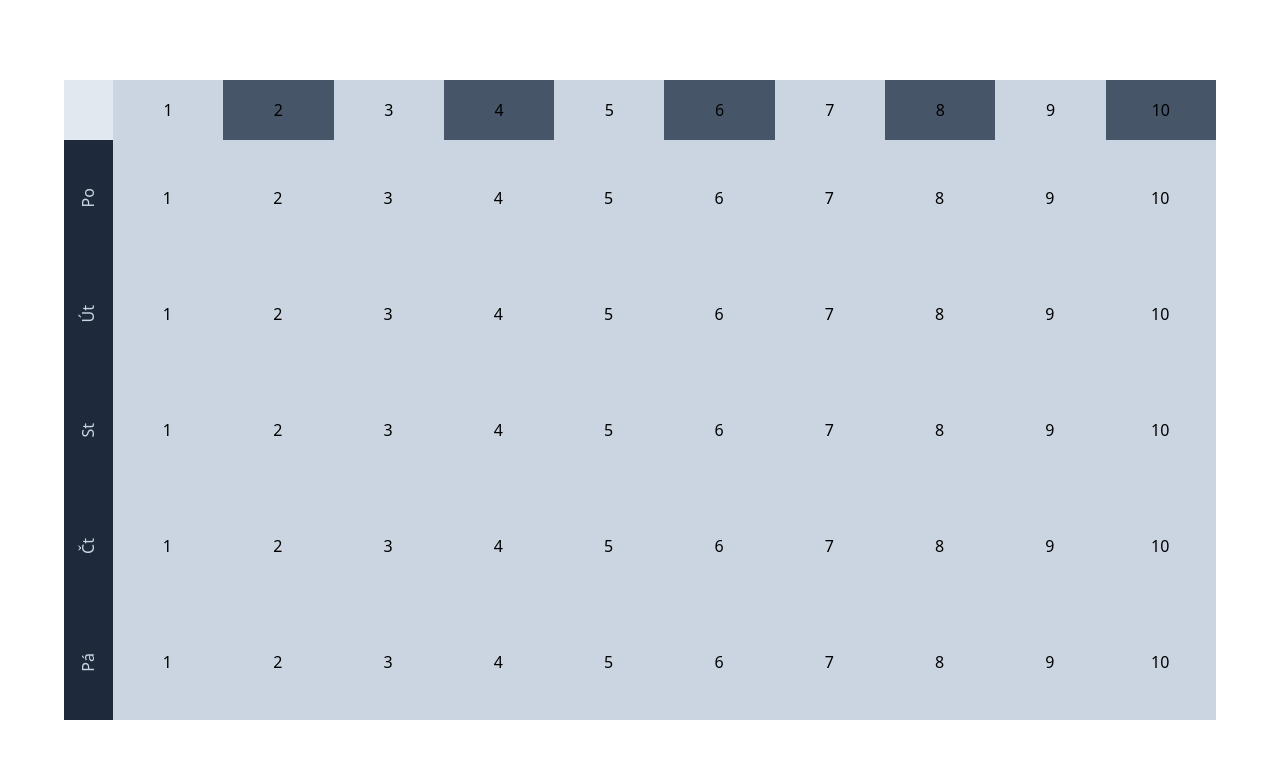
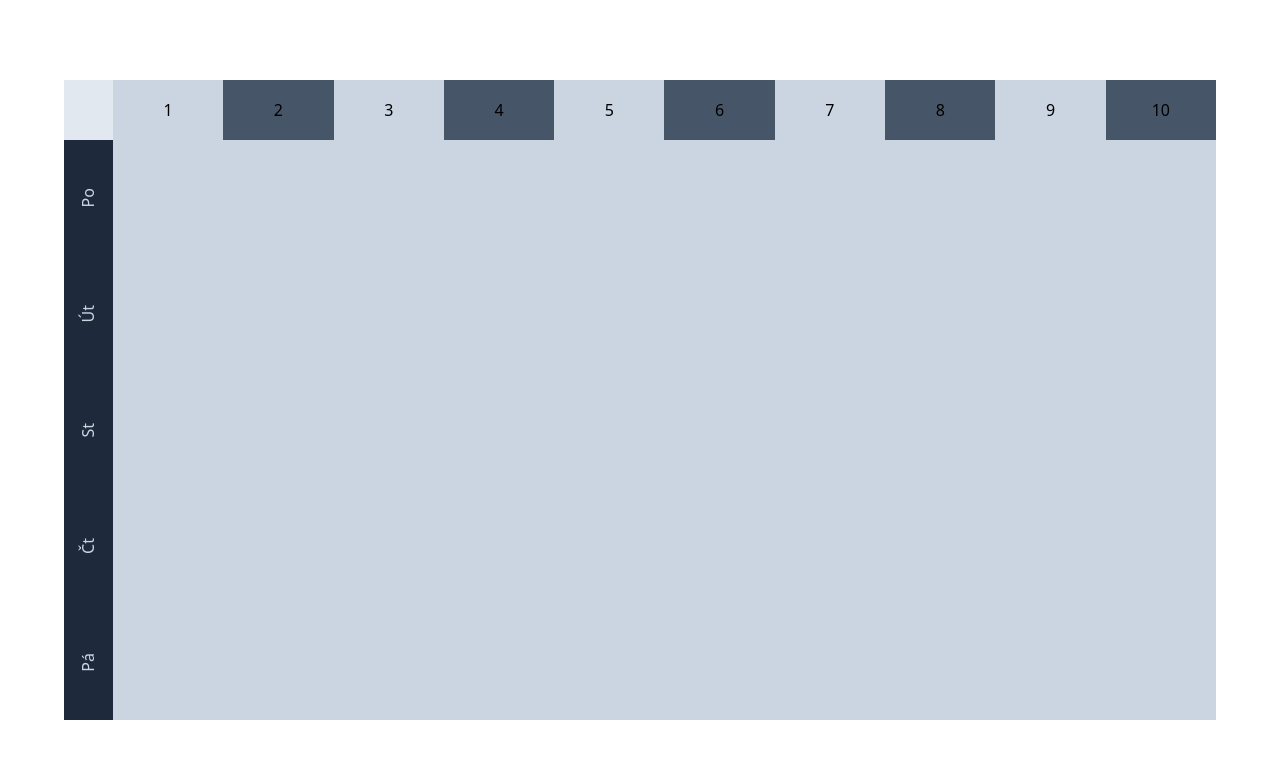
Before and after one commit to hoangviet97/scheduler, a React app: page / in a window 1280 px wide. Shown: the top 758 px of the page. Built offline with nearby package versions, Linux system fonts and the light colour scheme.

Commit message:
Added context for data and modal manipulation

```diff
--- a/package.json
+++ b/package.json
@@ -13,6 +13,7 @@
     "antd": "^5.1.6",
     "css-loader": "^6.7.3",
     "dayjs": "^1.11.7",
+    "framer-motion": "^8.5.3",
     "postcss-loader": "^7.0.2",
     "react": "^18.2.0",
     "react-dom": "^18.2.0",
--- a/src/App.tsx
+++ b/src/App.tsx
@@ -1,12 +1,22 @@
 import React from "react";
 import { FunctionComponent } from "react";
 import ScheduleTable from "./components/scheduleTable/ScheduleTable";
+import Modal from "./components/modal/Modal";
+import DataProvider from "./context/DataContext";
+import ModalProvider from "./context/ModalContext";
 
 const App: FunctionComponent = () => {
   return (
-    <div className="w-[100%] h-[100%]">
-      <ScheduleTable />
-    </div>
+    <DataProvider>
+      <ModalProvider>
+        <div className="w-[100%] h-[100%]">
+          <ScheduleTable />
+          <Modal>
+            <div>ff</div>
+          </Modal>
+        </div>
+      </ModalProvider>
+    </DataProvider>
   );
 };
 
--- /dev/null
+++ b/src/components/dayCell/DayCell.tsx
@@ -0,0 +1,13 @@
+import React, { useContext } from "react";
+import { ModalContext } from "../../context/ModalContext";
+interface Props {
+  id: number;
+  data: any;
+}
+
+const DayCell = ({ id, data }: Props) => {
+  const modalState = useContext(ModalContext);
+  return <div onClick={() => modalState?.setOpen(true)} className={`bg-slate-300 w-[10%] flex border-r-[1px] border-b-[1px] border-slate-300 items-center justify-center ${id % 2 === 0 ? "bg-slate-100" : "bg-slate-200"} hover:bg-sky-300 cursor-pointer`}></div>;
+};
+
+export default DayCell;
--- a/src/components/dayRow/DayRow.tsx
+++ b/src/components/dayRow/DayRow.tsx
@@ -1,4 +1,5 @@
 import React from "react";
+import DayCell from "../dayCell/DayCell";
 
 interface Props {
   data: any;
@@ -15,9 +16,7 @@ const DayRow = ({ data: { id, name, cols } }: Props) => {
       </div>
       <div className="flex jusitfy-between w-[100%]">
         {cols.map((item: any, index: number) => (
-          <div key={index} className={`bg-slate-300 w-[10%] flex border-r-[1px] border-b-[1px] border-slate-300 items-center justify-center ${id % 2 === 0 ? "bg-slate-100" : "bg-slate-200"}`}>
-            {item.id}
-          </div>
+          <DayCell key={index} id={id} data={item} />
         ))}
       </div>
     </div>
--- /dev/null
+++ b/src/components/modal/Modal.tsx
@@ -0,0 +1,26 @@
+import React, { useState, useContext } from "react";
+import { motion, AnimatePresence } from "framer-motion";
+import { ModalContext } from "../../context/ModalContext";
+
+interface Props {
+  children: JSX.Element;
+}
+
+const Modal = ({ children }: Props) => {
+  const modalState = useContext(ModalContext);
+  return (
+    <AnimatePresence>
+      {modalState?.open && (
+        <>
+          <motion.div initial={{ opacity: 0 }} animate={{ opacity: 1, transition: { duration: 0.2 } }} exit={{ opacity: 0 }} className="modal-backdrop fixed h-[100vh] w-[100vw] top-0 left-0 bg-black-rgba" onClick={() => modalState.setOpen(false)}>
+            <motion.div initial={{ opacity: 0, scale: 0 }} animate={{ opacity: 1, scale: 1, transition: { delay: 0.2, duration: 0.2 } }} exit={{ scale: 0 }} className="modal-content-wrapper bg-slate-100 w-[500px] h-[500px] fixed m-auto top-0 left-0 right-0 bottom-0">
+              <motion.div className="modal-content">{children}</motion.div>
+            </motion.div>
+          </motion.div>
+        </>
+      )}
+    </AnimatePresence>
+  );
+};
+
+export default Modal;
--- a/src/components/scheduleTable/ScheduleTable.tsx
+++ b/src/components/scheduleTable/ScheduleTable.tsx
@@ -1,89 +1,9 @@
-import React from "react";
+import React, { useContext } from "react";
 import DayRow from "../dayRow/DayRow";
+import { DataContext } from "../../context/DataContext";
 
 const ScheduleTable = () => {
-  const weekdays = [
-    {
-      id: 1,
-      name: "Pondělí",
-      cols: [
-        { id: 1, items: [] },
-        { id: 2, items: [] },
-        { id: 3, items: [] },
-        { id: 4, items: [] },
-        { id: 5, items: [] },
-        { id: 6, items: [] },
-        { id: 7, items: [] },
-        { id: 8, items: [] },
-        { id: 9, items: [] },
-        { id: 10, items: [] }
-      ]
-    },
-    {
-      id: 2,
-      name: "Úterý",
-      cols: [
-        { id: 1, items: [] },
-        { id: 2, items: [] },
-        { id: 3, items: [] },
-        { id: 4, items: [] },
-        { id: 5, items: [] },
-        { id: 6, items: [] },
-        { id: 7, items: [] },
-        { id: 8, items: [] },
-        { id: 9, items: [] },
-        { id: 10, items: [] }
-      ]
-    },
-    {
-      id: 3,
-      name: "Středa",
-      cols: [
-        { id: 1, items: [] },
-        { id: 2, items: [] },
-        { id: 3, items: [] },
-        { id: 4, items: [] },
-        { id: 5, items: [] },
-        { id: 6, items: [] },
-        { id: 7, items: [] },
-        { id: 8, items: [] },
-        { id: 9, items: [] },
-        { id: 10, items: [] }
-      ]
-    },
-    {
-      id: 4,
-      name: "Čtvrtek",
-      cols: [
-        { id: 1, items: [] },
-        { id: 2, items: [] },
-        { id: 3, items: [] },
-        { id: 4, items: [] },
-        { id: 5, items: [] },
-        { id: 6, items: [] },
-        { id: 7, items: [] },
-        { id: 8, items: [] },
-        { id: 9, items: [] },
-        { id: 10, items: [] }
-      ]
-    },
-    {
-      id: 5,
-      name: "Pátek",
-      cols: [
-        { id: 1, items: [] },
-        { id: 2, items: [] },
-        { id: 3, items: [] },
-        { id: 4, items: [] },
-        { id: 5, items: [] },
-        { id: 6, items: [] },
-        { id: 7, items: [] },
-        { id: 8, items: [] },
-        { id: 9, items: [] },
-        { id: 10, items: [] }
-      ]
-    }
-  ];
+  const data = useContext(DataContext);
 
   const timeCols = [{ id: 1 }, { id: 2 }, { id: 3 }, { id: 4 }, { id: 5 }, { id: 6 }, { id: 7 }, { id: 8 }, { id: 9 }, { id: 10 }];
 
@@ -99,7 +19,7 @@ const ScheduleTable = () => {
         </div>
       </div>
       <div className="w-[100%] h-[100%]">
-        {weekdays.map((item: any, index: number) => {
+        {data?.weekdays.map((item: any, index: number) => {
           return <DayRow key={index} data={item} />;
         })}
       </div>
--- /dev/null
+++ b/src/context/DataContext.tsx
@@ -0,0 +1,106 @@
+import React from "react";
+
+interface Props {
+  children: JSX.Element;
+}
+
+type day = {
+  id: number;
+  name: string;
+  cols: any[];
+};
+
+interface weekdaysType {
+  weekdays: day[];
+}
+
+export const DataContext = React.createContext<weekdaysType | null>(null);
+
+const DataProvider = ({ children }: Props) => {
+  const [weekdays, setWeekdays] = React.useState([
+    {
+      id: 1,
+      name: "Pondělí",
+      cols: [
+        { id: 1, items: [] },
+        { id: 2, items: [] },
+        { id: 3, items: [] },
+        { id: 4, items: [] },
+        { id: 5, items: [] },
+        { id: 6, items: [] },
+        { id: 7, items: [] },
+        { id: 8, items: [] },
+        { id: 9, items: [] },
+        { id: 10, items: [] }
+      ]
+    },
+    {
+      id: 2,
+      name: "Úterý",
+      cols: [
+        { id: 1, items: [] },
+        { id: 2, items: [] },
+        { id: 3, items: [] },
+        { id: 4, items: [] },
+        { id: 5, items: [] },
+        { id: 6, items: [] },
+        { id: 7, items: [] },
+        { id: 8, items: [] },
+        { id: 9, items: [] },
+        { id: 10, items: [] }
+      ]
+    },
+    {
+      id: 3,
+      name: "Středa",
+      cols: [
+        { id: 1, items: [] },
+        { id: 2, items: [] },
+        { id: 3, items: [] },
+        { id: 4, items: [] },
+        { id: 5, items: [] },
+        { id: 6, items: [] },
+        { id: 7, items: [] },
+        { id: 8, items: [] },
+        { id: 9, items: [] },
+        { id: 10, items: [] }
+      ]
+    },
+    {
+      id: 4,
+      name: "Čtvrtek",
+      cols: [
+        { id: 1, items: [] },
+        { id: 2, items: [] },
+        { id: 3, items: [] },
+        { id: 4, items: [] },
+        { id: 5, items: [] },
+        { id: 6, items: [] },
+        { id: 7, items: [] },
+        { id: 8, items: [] },
+        { id: 9, items: [] },
+        { id: 10, items: [] }
+      ]
+    },
+    {
+      id: 5,
+      name: "Pátek",
+      cols: [
+        { id: 1, items: [] },
+        { id: 2, items: [] },
+        { id: 3, items: [] },
+        { id: 4, items: [] },
+        { id: 5, items: [] },
+        { id: 6, items: [] },
+        { id: 7, items: [] },
+        { id: 8, items: [] },
+        { id: 9, items: [] },
+        { id: 10, items: [] }
+      ]
+    }
+  ]);
+
+  return <DataContext.Provider value={{ weekdays }}>{children}</DataContext.Provider>;
+};
+
+export default DataProvider;
--- /dev/null
+++ b/src/context/ModalContext.tsx
@@ -0,0 +1,20 @@
+import React, { useState } from "react";
+
+interface Props {
+  children: JSX.Element;
+}
+
+interface modal {
+  open: boolean;
+  setOpen: any;
+}
+
+export const ModalContext = React.createContext<modal | null>(null);
+
+const ModalProvider = ({ children }: Props) => {
+  const [open, setOpen] = useState<boolean>(false);
+
+  return <ModalContext.Provider value={{ open, setOpen }}>{children}</ModalContext.Provider>;
+};
+
+export default ModalProvider;
--- a/tailwind.config.js
+++ b/tailwind.config.js
@@ -2,7 +2,11 @@
 module.exports = {
   content: ["./src/**/*.{js,jsx,ts,tsx}", "./build/index.html"],
   theme: {
-    extend: {}
+    extend: {
+      colors: {
+        "black-rgba": "rgba(0, 0, 0, 0.8)"
+      }
+    }
   },
   plugins: []
 };
```
Also changed, not shown: 1 other file (tests, documents, lock files or other folders).
